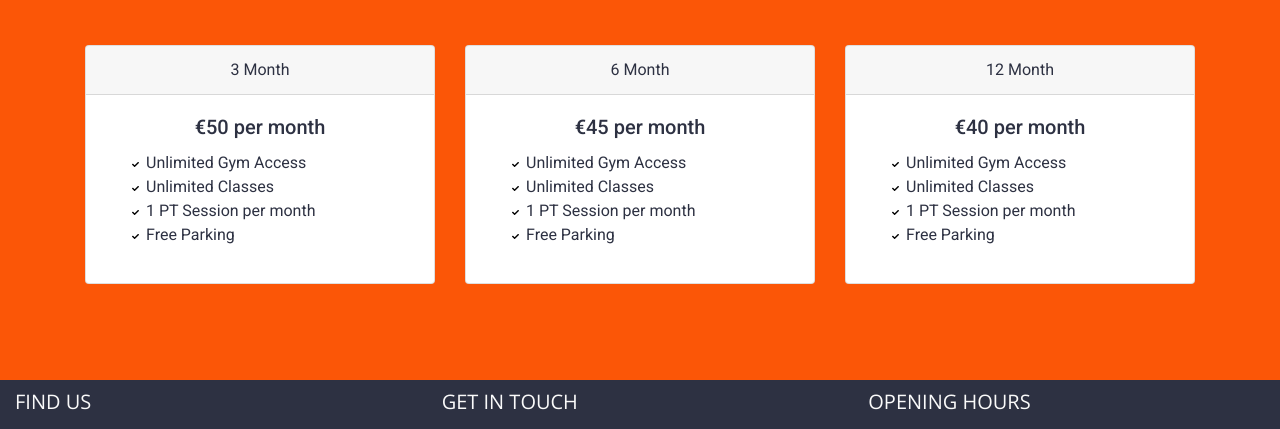
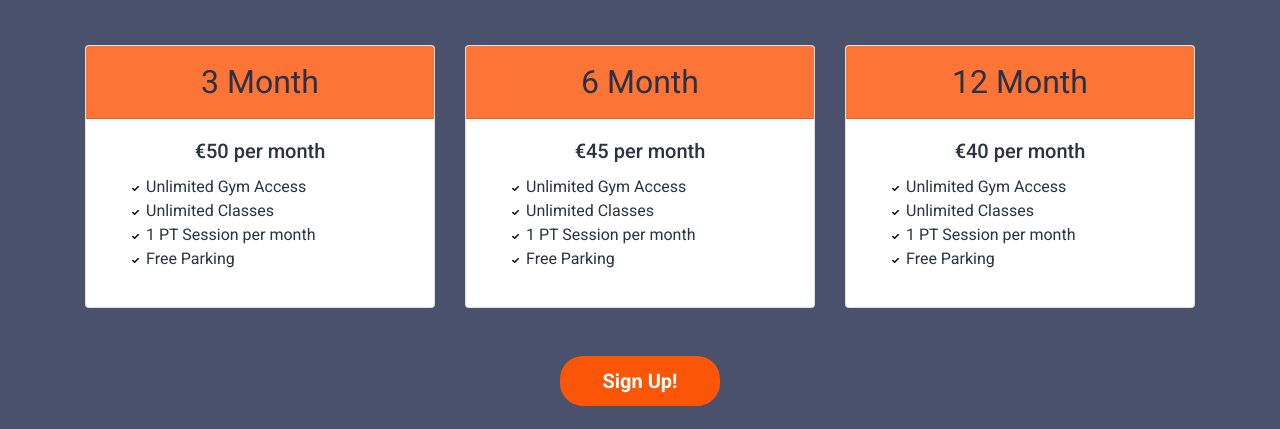
Before and after one commit to Code-Institute-Submissions/eeefitness, a plain HTML site: page membership.html in a window 1280 px wide. Shown: the part 617-1046 px from the top of the page. Drawn offline with nearby package versions, Linux system fonts and the light colour scheme.

Commit message:
feat: added a Sign Up button to the Membership Pricing Section on membership.html. style: changed the background colours on the Membership Pricing Section and the Contact Us Form.

```diff
--- a/assets/css/style.css
+++ b/assets/css/style.css
@@ -27,13 +27,11 @@ body {
 }
 
 section#membershipPricingSection {
-  background-color: #FB5607;
+  background-color: #4A516D;
 }
 
-
-
 section#contactUsSection {
-  background-color: #FB5607;
+  background-color: #FC7536;
 }
 /*----------------------------------Special paddings/margins/text*/
 .banner-image-container h1.page-heading {
@@ -400,6 +398,15 @@ section#membershipPricingSection h2.section-heading {
   margin-bottom: 3rem;
 }
 
+section#membershipPricingSection .card-header {
+    color: #2D3142;
+    font-size: 2em;
+    background-color: #FC7536;
+}
+
+section#membershipPricingSection .membership-sign-up-button-row {
+    margin-top: 3rem;
+}
 /*----------------------------------Contact Us Form*/
 
 section#contactUsSection .section-heading {
--- a/membership.html
+++ b/membership.html
@@ -123,6 +123,13 @@
                     </div>
                 </div>
               </div>
+            <div class="row membership-sign-up-button-row">
+                <div class="col-12 text-center">
+                    <button class="btn btn-lg btn--cta btn--orange" data-toggle="modal" data-target="#signUpModal">
+                    Sign Up!
+                    </button>
+                </div>
+            </div>
         </section>
          <!-- /Contact Us Form-->
         <section>
```
